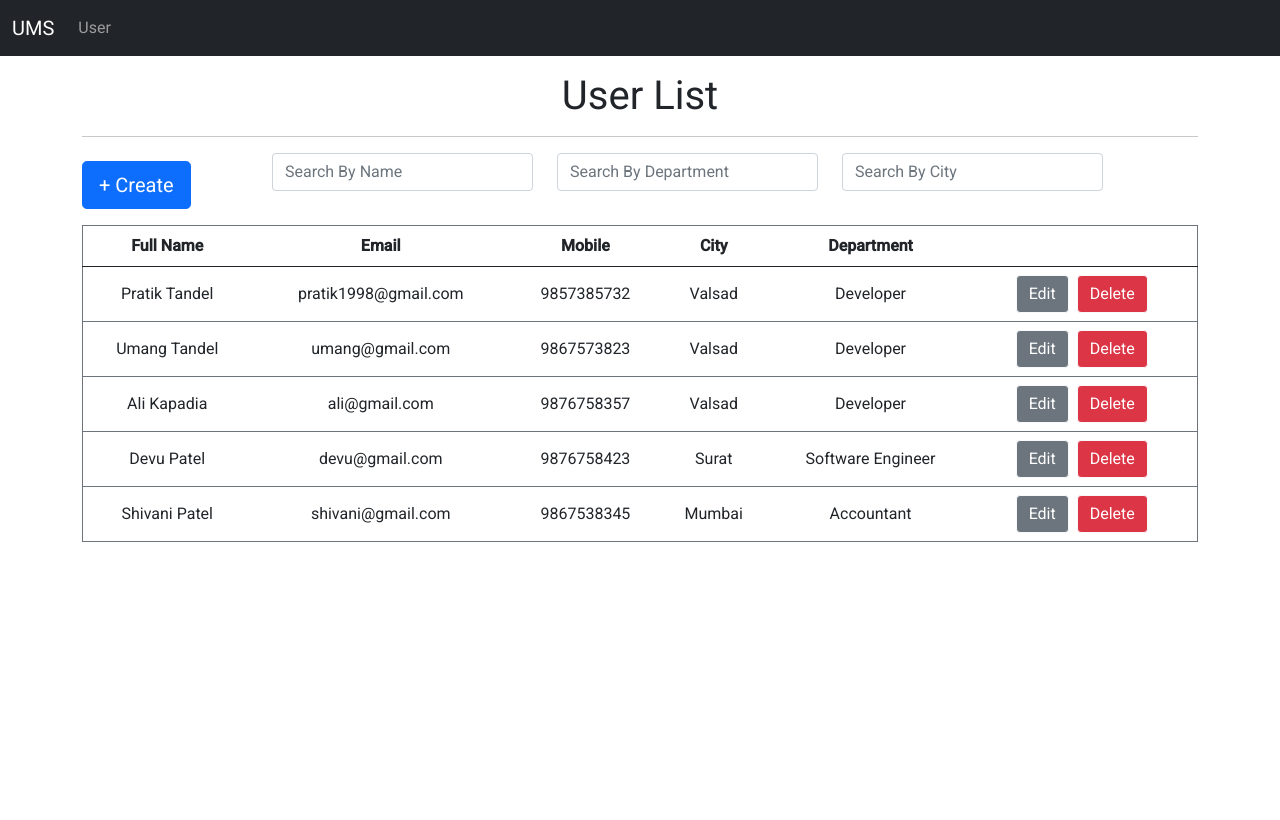
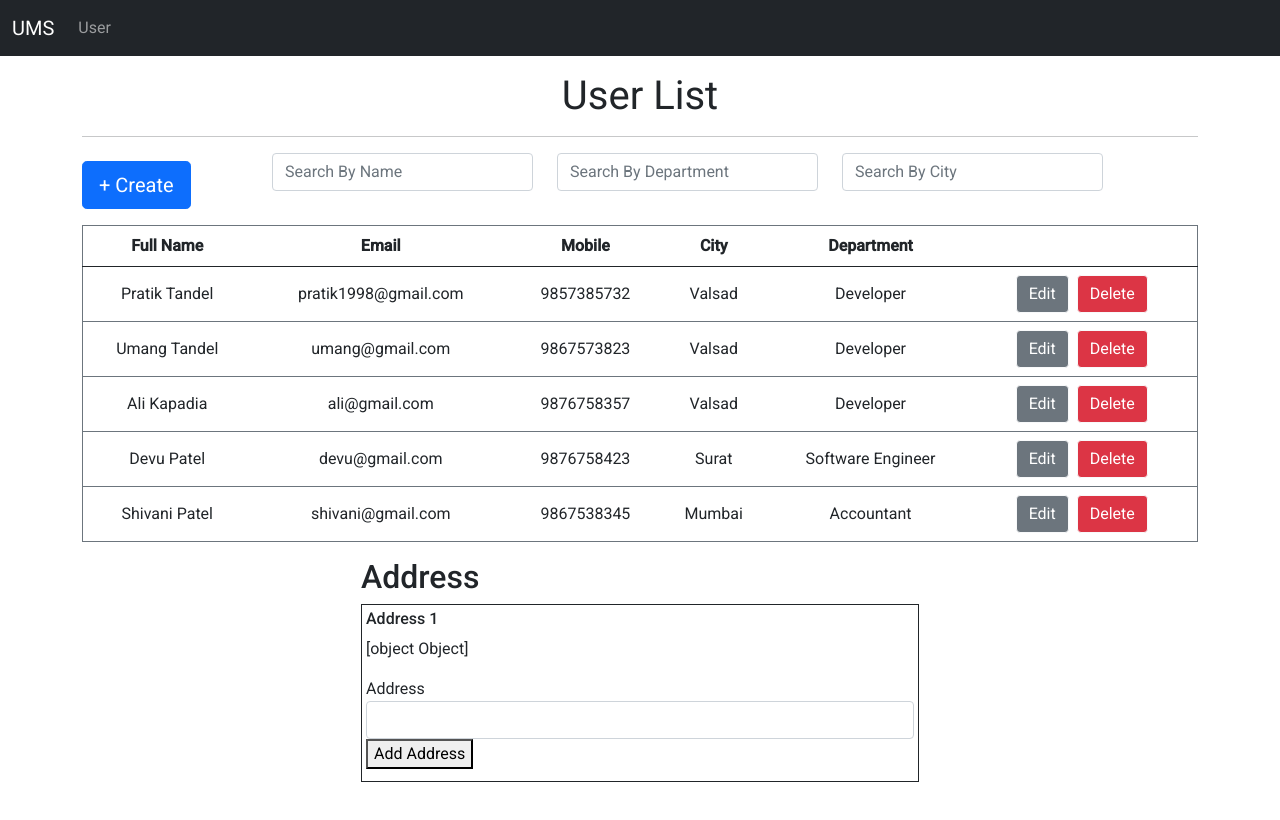
Before and after one commit to iampratiktandel/user-management-system, an Angular app: page /user in a window 1280 px wide. Shown: the top 820 px of the page. Built offline with nearby package versions, Linux system fonts and the light colour scheme; data requests are answered from the project's data file.

Commit message:
add: address form-array

```diff
--- a/src/app/modules/user/user-list-container/user-list-presentation/user-list-presentation.component.html
+++ b/src/app/modules/user/user-list-container/user-list-presentation/user-list-presentation.component.html
@@ -47,3 +47,25 @@
     </tbody>
   </table>
 </div>
+
+<div class="container pb-5">
+  <form class="col-lg-6 mx-auto" [formGroup]="addressForm" (ngSubmit)="onSubmit()">
+    <div class="mb-3" formArrayName="deliveryAddress">
+      <h2>Address</h2>
+      <div *ngFor="let addr of deliveryAddress.controls; let addressIndex=index" [formGroupName]="addressIndex">
+        <div class="border border-dark p-1">
+          <h6>Address {{addressIndex + 1}}</h6>
+          <p>{{addressForm}}</p>
+          <label>Address</label>
+          <input type="text" class="form-control" formControlName="address" required>
+
+          <p *ngIf="deliveryAddress.length > 1">
+            <button class="mt-2" (click)="deleteAddress(addressIndex)">Delete</button>
+          </p>
+
+          <button (click)="addAddress()" class="mb-2">Add Address</button>
+        </div>
+      </div>
+    </div>
+  </form>
+</div>
--- a/src/app/modules/user/user-list-container/user-list-presentation/user-list-presentation.component.ts
+++ b/src/app/modules/user/user-list-container/user-list-presentation/user-list-presentation.component.ts
@@ -1,4 +1,5 @@
 import { Component, EventEmitter, Input, OnInit, Output } from '@angular/core';
+import { FormArray, FormBuilder, FormControl, FormGroup, Validators } from '@angular/forms';
 import { User } from 'src/app/core/models/user.model';
 import { UserListPresenterService } from '../user-list-presenter/user-list-presenter.service';
 
@@ -16,9 +17,6 @@ export class UserListPresentationComponent implements OnInit {
   public searchDepartment: string = '';
   public searchCity: string = '';
 
-  sortingName!: string;
-  isDesc!: boolean;
-
   /* getter and setter for list of users */
   @Input() public set userList(usersData: User[] | null) {
     if(usersData) {
@@ -33,17 +31,50 @@ export class UserListPresentationComponent implements OnInit {
   /* emit id of user to be deleted*/
   @Output() deleteId: EventEmitter<number> = new EventEmitter<number>();
 
-  constructor(private _userListPresenterService: UserListPresenterService) {
+  constructor(
+    private _userListPresenterService: UserListPresenterService,
+    private _fb: FormBuilder
+    ) {
     this.userList = []
+
   }
 
   ngOnInit(): void {
     this._userListPresenterService.userId$.subscribe((userId) => {
       this.deleteId.emit(userId);
     })
+
   }
 
   public userDeleteId(id: number){
     this._userListPresenterService.sendUserDeleteId(id);
   }
+
+  addressForm = this._fb.group({
+    deliveryAddress: this._fb.array([
+      this._fb.group({
+        address: [null]
+      })
+    ])
+  });
+
+  get deliveryAddress() {
+    return this.addressForm.get('deliveryAddress') as FormArray;
+  }
+
+  onSubmit() {
+    console.log(this.addressForm.value);
+  }
+
+  addAddress() {
+    this.deliveryAddress.push(
+      this._fb.group({
+        address: [null],
+      })
+    );
+  }
+
+  deleteAddress(index: number) {
+    this.deliveryAddress.removeAt(index);
+  }
 }
```
Also changed, not shown: src/app/modules/user/user-list-container/user-list-presenter/user-list-presenter.service.ts (+9 -0 lines).
